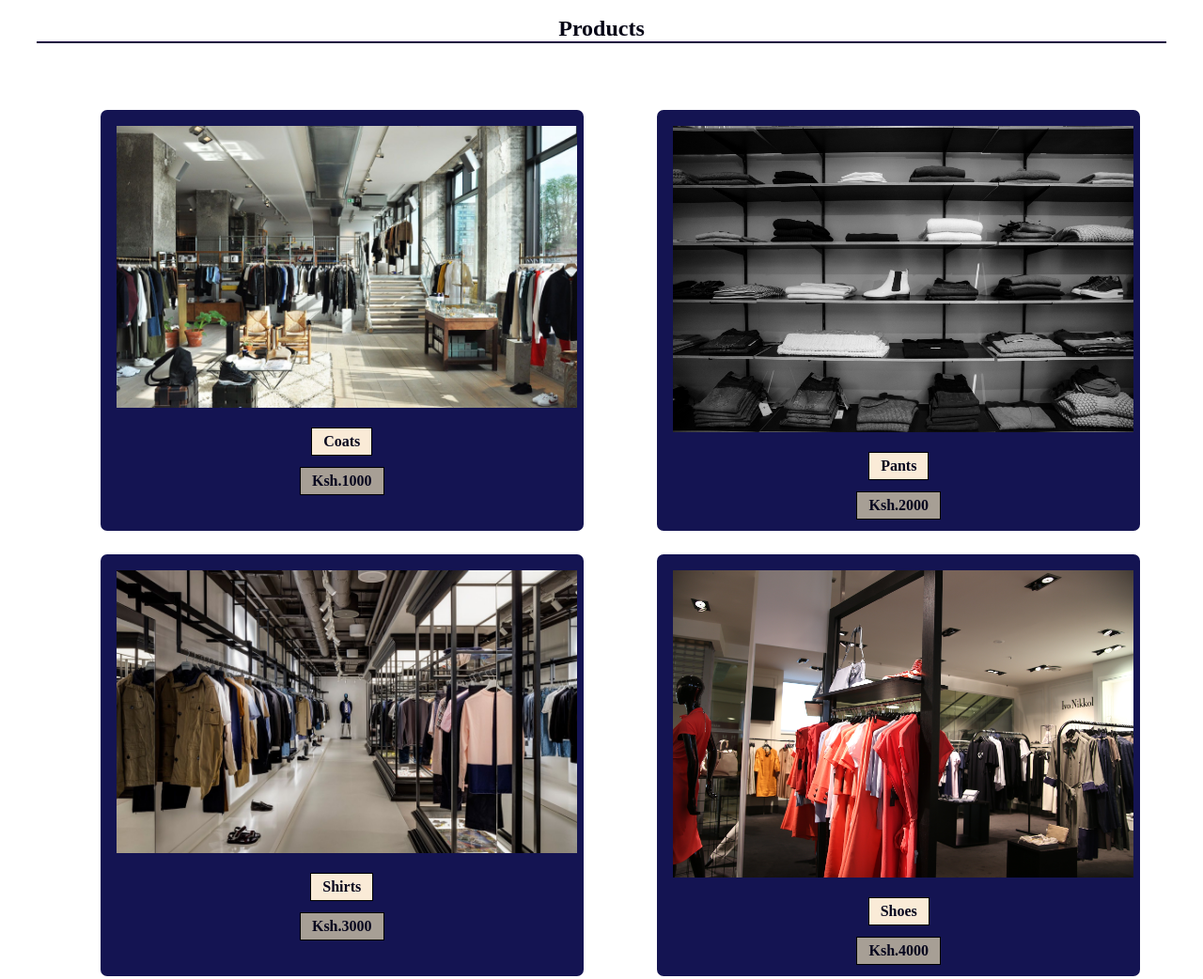
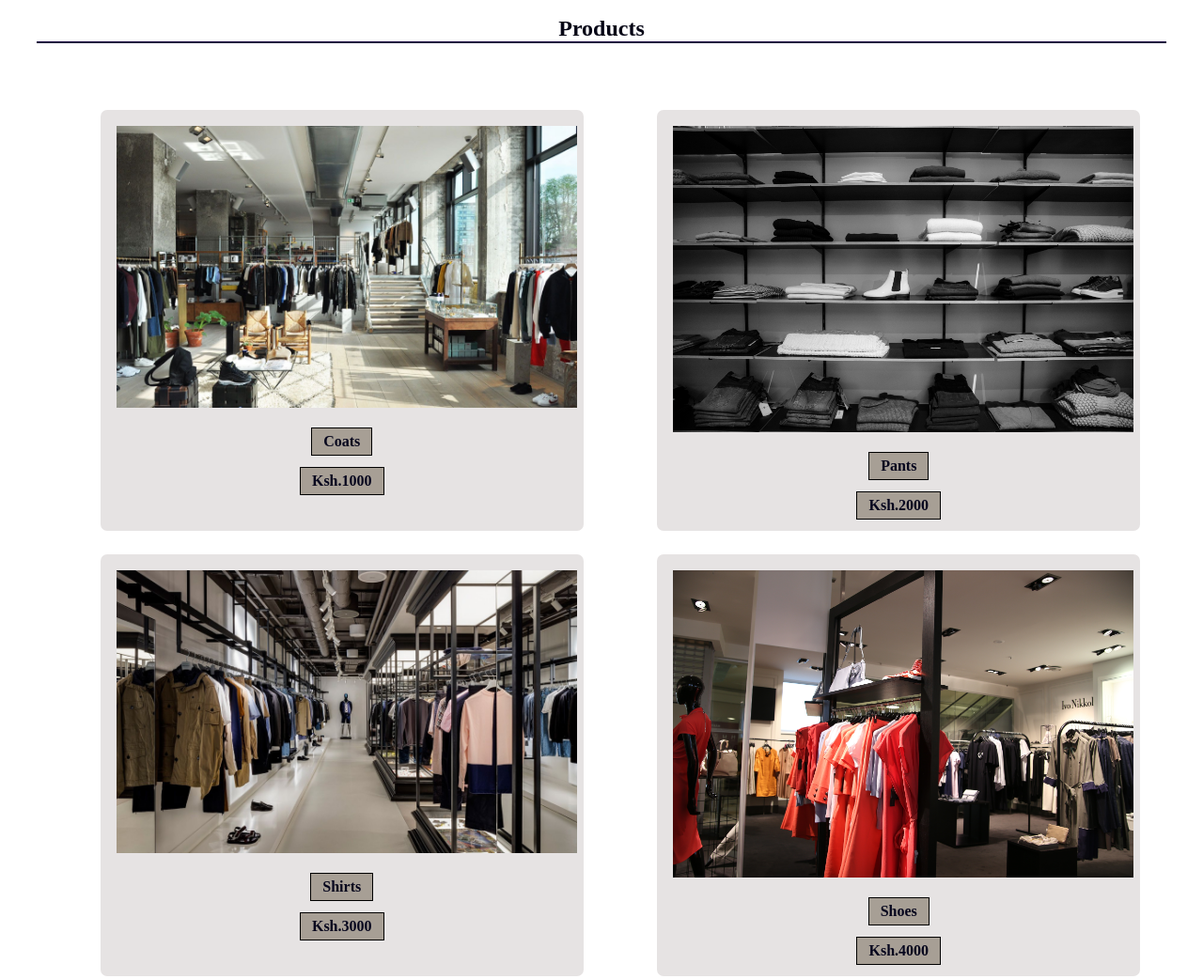
Before and after one commit to karanja-23/My-Shop, a website: page index.html in a window 1280 px wide. Shown: the part 1062-2104 px from the top of the page at 94% size. Drawn offline with Linux system fonts and the light colour scheme.

Commit message:
minor fix

```diff
--- a/style.css
+++ b/style.css
@@ -274,7 +274,7 @@ hr{
 
 }
 .content h4{
-    background-color: antiquewhite;
+    background-color: rgb(167, 159, 149);
     width: fit-content;
     text-align: center;
     padding: 5px 12px 5px 12px;
@@ -298,7 +298,7 @@ hr{
 .card{
     width: 20%;
     padding: 10px;
-    background-color: rgb(20, 20, 82);
+    background-color: rgb(230, 227, 227);
     color: rgb(6, 6, 29);
     padding: 12px;
     border-radius: 7px;
```
